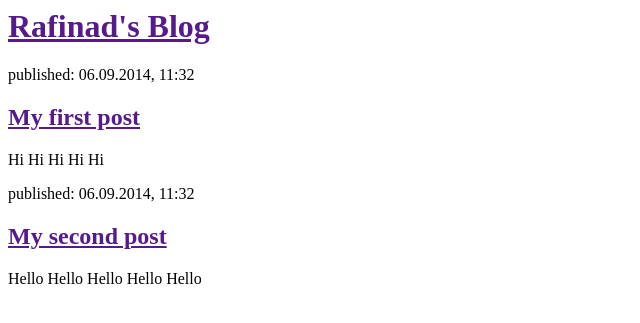
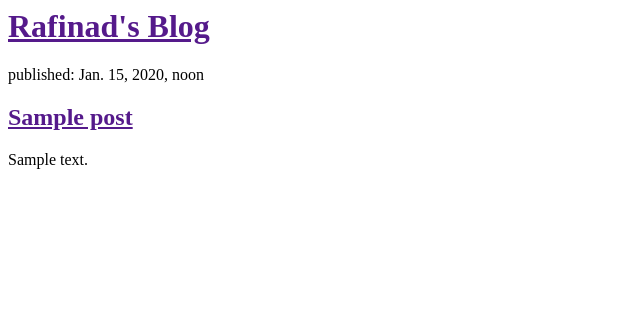
Before and after one commit to RafinadR/Blog_Django, a Django app: page / in a window 1280 px wide. Shown: the top 323 px of the page, without its empty margins (0-640 px from the left). Run offline with Django 5.2, Linux system fonts and the light colour scheme; tables that the repository leaves empty hold one stand-in row (values such as "Sample post").

Commit message:
Modified template

```diff
--- a/mysite/blog/templates/blog/post_list.html
+++ b/mysite/blog/templates/blog/post_list.html
@@ -7,16 +7,12 @@
             <h1><a href="">Rafinad's Blog</a></h1>
         </div>
 
-        <div>
-            <p>published: 06.09.2014, 11:32</p>
-            <h2><a href="">My first post</a></h2>
-            <p>Hi Hi Hi Hi Hi</p>
-        </div>
-
-        <div>
-            <p>published: 06.09.2014, 11:32</p>
-            <h2><a href="">My second post</a></h2>
-            <p>Hello Hello Hello Hello Hello</p>
-        </div>
+        {% for post in posts %}
+            <div>
+                <p>published: {{ post.published_date }}</p>
+                <h2><a href="">{{ post.title }}</a></h2>
+                <p>{{ post.text|linebreaksbr }}</p>
+            </div>
+        {% endfor %}
     </body>
 </html>
```
